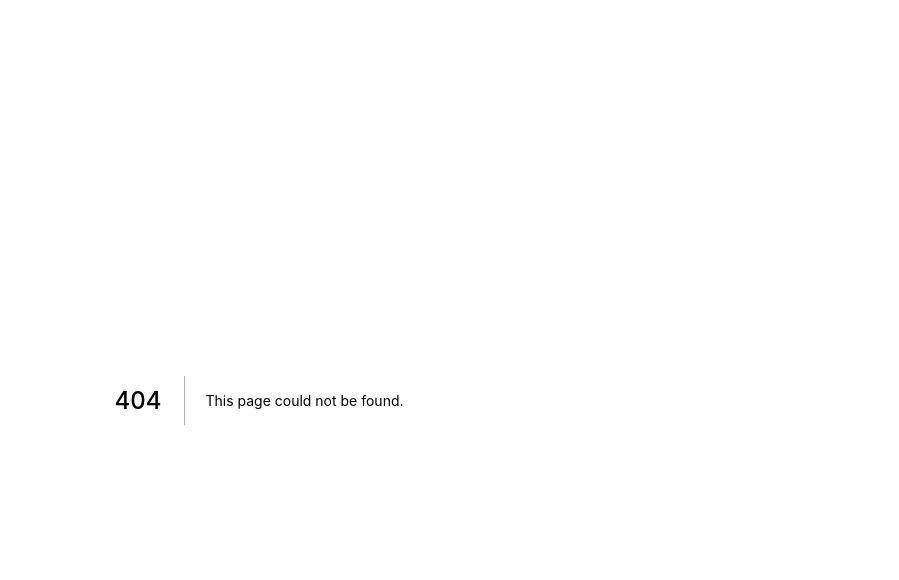
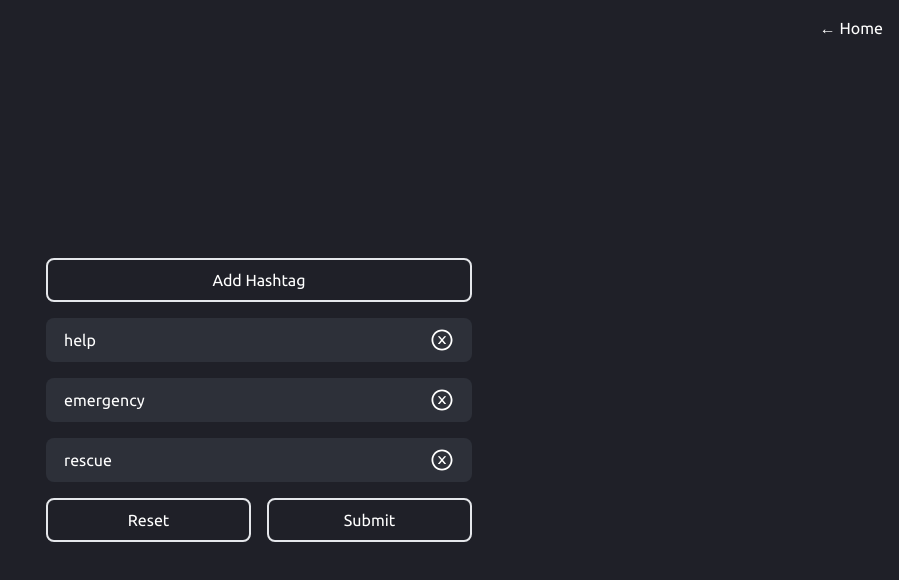
Before and after one commit to hiteshmeta85/ml-mini-project-web, a Next.js app: page /custom-hashtags in a window 1280 px wide. Before the commit this address had no page. Shown: the top 580 px of the page, without its empty margins (381-1280 px from the left). Built offline with nearby package versions, Linux system fonts and the light colour scheme.

Commit message:
Add Custom Hashtags Page

```diff
--- /dev/null
+++ b/pages/custom-hashtags.tsx
@@ -0,0 +1,92 @@
+import {Formik, Field, Form, FieldArray} from "formik";
+import Link from "next/link";
+import {AiOutlineCloseCircle} from "react-icons/ai";
+
+const CustomHashtags = () => (
+  <div className={'bg-[#1F2028] text-white'}>
+    <div className={'max-w-screen-2xl relative mx-auto'}>
+      <div className={'flex gap-4 text-right p-4 absolute top-0 right-0 z-10'}>
+        <Link href={'/'} passHref>
+          <a>&#8592; Home</a>
+        </Link>
+      </div>
+      <div className={'flex flex-col justify-center items-center min-h-screen'}>
+        <Formik
+          initialValues={{
+            hashtags: ['help', 'emergency', 'rescue'],
+          }}
+          onSubmit={values => {
+            console.log(values.hashtags.filter((items)=> items.length !== 0))
+          }}
+        >
+          {({
+              values,
+              handleReset,
+            }) => (
+            <Form>
+              <FieldArray
+                name="hashtags"
+                render={arrayHelpers => (
+                  <div>
+                    <div className={'mb-4'}>
+                      <button
+                        onClick={(event) => {
+                          event.preventDefault()
+                          arrayHelpers.form.values.hashtags[0].trim().length > 0 && arrayHelpers.insert(0, '')
+                        }}
+                        className={'px-4 py-2 text-center w-full border border-2 rounded-lg transition-all duration-200 hover:scale-105'}
+                      >
+                        Add Hashtag
+                      </button>
+                    </div>
+                    <div className={'flex flex-col gap-4'}>
+                      {values.hashtags.map((friend, index) => (
+                        <div key={index}
+                             className={'flex items-center bg-[#2D3039] px-4 py-2 border border-2 border-transparent transition-all duration-300 hover:border-white cursor-pointer rounded-lg'}>
+                          <Field
+                            name={`hashtags.${index}`}
+                            autoComplete="off"
+                            placeholder={"Type a hashtag..."}
+                            className={'bg-transparent outline-0 md:min-w-[350px]'}
+                          />
+                          <button
+                            onClick={(event) => {
+                              event.preventDefault()
+                              arrayHelpers.remove(index)
+                            }}
+                            className={'ml-4'}
+                          >
+                            <AiOutlineCloseCircle size={'1.5rem'}/>
+                          </button>
+                        </div>
+                      ))}
+                    </div>
+                  </div>
+                )}
+              />
+              <div className={'mt-4 flex gap-4'}>
+                <button
+                  onClick={event => {
+                    event.preventDefault();
+                    handleReset();
+                  }}
+                  className={'px-4 py-2 text-center w-full border border-2 rounded-lg transition-all duration-200 hover:scale-105'}
+                >
+                  Reset
+                </button>
+                <button
+                  type="submit"
+                  className={'px-4 py-2 text-center w-full border border-2 rounded-lg transition-all duration-200 hover:scale-105'}
+                >
+                  Submit
+                </button>
+              </div>
+            </Form>
+          )}
+        </Formik>
+      </div>
+    </div>
+  </div>
+);
+
+export default CustomHashtags
```
